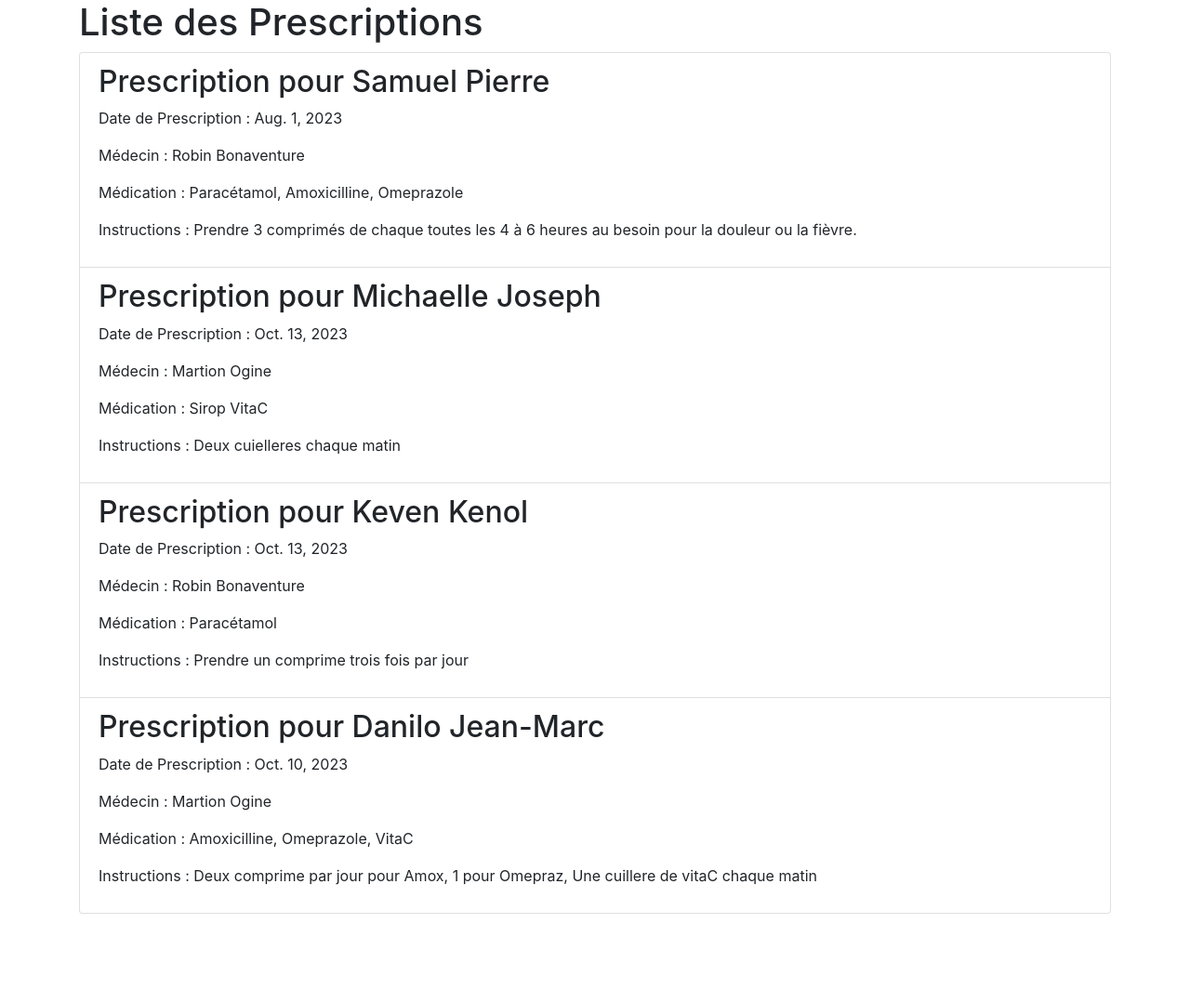
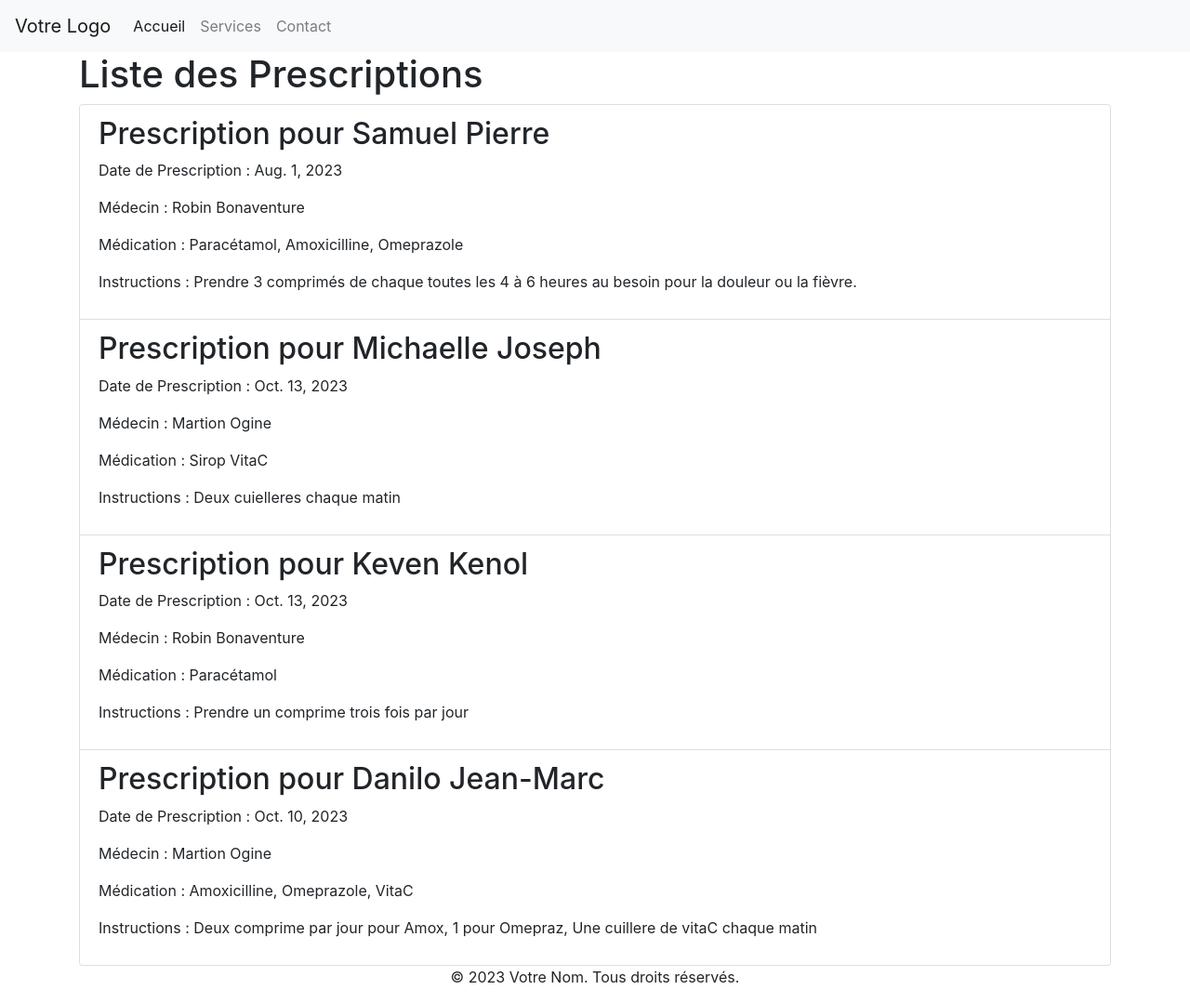
Before and after one commit to dhakidd44/ParaMed, a Django app: page / in a window 1280 px wide. Shown: the whole page at 93% size. Before the commit the page ends 983 px from the top, so only its background shows below. Run offline with Django 4.2, Linux system fonts and the light colour scheme; data comes from the database, SQL or seed files in the repository; both versions use the stored data as it was after the commit; some libraries are stand-ins or nearby versions.

Commit message:
Ajout d un nav bar et d un footer a notre html

```diff
--- a/myProject/myApp/templates/myApp/index.html
+++ b/myProject/myApp/templates/myApp/index.html
@@ -11,7 +11,26 @@
 </head>
 <body>
     <header>
-        <!-- Votre en-tête ici -->
+        <!-- Barre de navigation Bootstrap -->
+        <nav class="navbar navbar-expand-lg navbar-light bg-light">
+            <a class="navbar-brand" href="#">Votre Logo</a>
+            <button class="navbar-toggler" type="button" data-toggle="collapse" data-target="#navbarNav" aria-controls="navbarNav" aria-expanded="false" aria-label="Toggle navigation">
+                <span class="navbar-toggler-icon"></span>
+            </button>
+            <div class="collapse navbar-collapse" id="navbarNav">
+                <ul class="navbar-nav">
+                    <li class="nav-item active">
+                        <a class="nav-link" href="#">Accueil <span class="sr-only">(current)</span></a>
+                    </li>
+                    <li class="nav-item">
+                        <a class="nav-link" href="#">Services</a>
+                    </li>
+                    <li class="nav-item">
+                        <a class="nav-link" href="#">Contact</a>
+                    </li>
+                </ul>
+            </div>
+        </nav>
     </header>
     <main>
         <div class="container">
@@ -34,7 +53,10 @@
         </div>
     </main>
     <footer>
-        <!-- Votre pied de page ici -->
+        <!-- Pied de page Bootstrap -->
+        <div class="container text-center">
+            <p>&copy; 2023 Votre Nom. Tous droits réservés.</p>
+        </div>
     </footer>
 
     <!-- Inclure Bootstrap JS et jQuery pour le fonctionnement des composants Bootstrap -->
```
Also changed, not shown: myProject/db.sqlite3.
